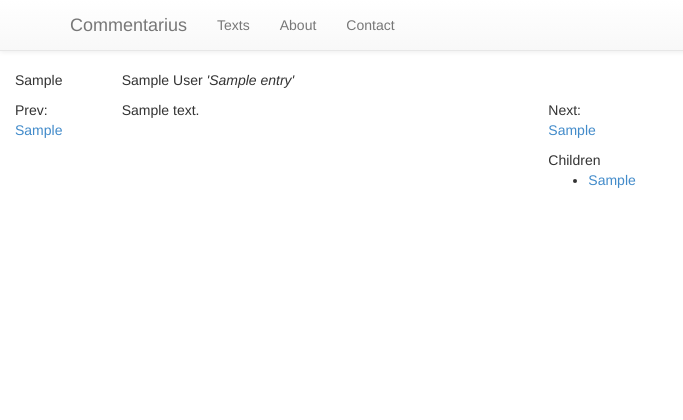
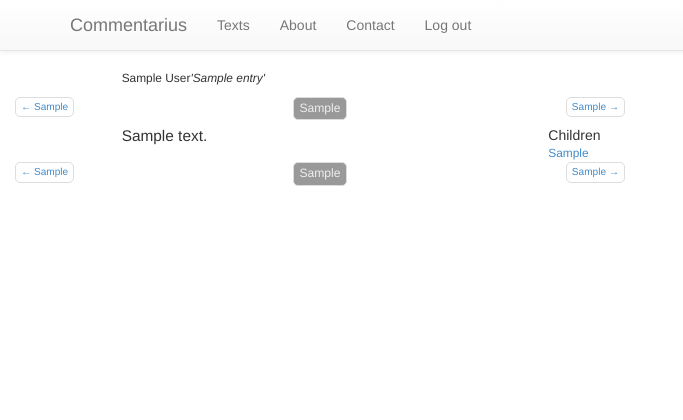
Before and after one commit to scotartt/commentarius, a Django app: template decommentariis/decommentariis/templates/section_text.html in a window 1280 px wide. Shown: the top 420 px of the page, without its empty margins (0-683 px from the left). Run offline with Django 3.2, Linux system fonts and the light colour scheme; the template is opened without the code that fills it: most values are stand-ins (such as "Sample title", 1, 10 or a date in 2020); some libraries are stand-ins or nearby versions.

Commit message:
mostly it's styled ok for demo purposes. basic login.

```diff
--- a/decommentariis/decommentariis/static/theme/theme.css
+++ b/decommentariis/decommentariis/static/theme/theme.css
@@ -13,6 +13,9 @@ body {
 	background-color: #f5f5f5;
 }*/
 
+.maintext {
+  font-size: 1.1em;
+}
 
 .theme-dropdown .dropdown-menu {
   position: static;
@@ -33,3 +36,81 @@ body {
   background-color: #f5f5f5;
   padding-top: 10px;
 }
+.child-list {
+  padding-left: 0;
+  margin: 0px 0px;
+  text-align: left;
+  list-style: none;
+}
+.child-list li {
+  display: block;
+}
+.section-list {
+  padding-left: 5px;
+  margin: 20px 20px;
+  text-align: left;
+  list-style: none;
+  font-size: 1.1em;
+}
+.section-list li {
+  display: block;
+}
+.text-list {
+  padding-left: 5px;
+  margin: 20px 20px;
+  text-align: left;
+  list-style: none;
+  font-size: 1.1em;
+}
+.text-list li {
+  display: block;
+  padding-top: 5px;
+}
+.pager {
+  padding-left: 0;
+  margin: 0px 0px 5px 0px;
+  text-align: center;
+  list-style: none;
+}
+.pager li {
+  display: inline;
+}
+.pager li > a,
+.pager li > span {
+  display: inline-block;
+  padding: 2px 5px;
+  background-color: #fff;
+  border: 1px solid #ddd;
+  border-radius: 5px;
+}
+.pager li > a:hover,
+.pager li > a:focus {
+  text-decoration: none;
+  background-color: #999;
+}
+.pager .next > a,
+.pager .next > span {
+  float: right;
+}
+.pager .previous > a,
+.pager .previous > span {
+  float: left;
+}
+.pager .selected > a,
+.pager .selected > a:focus,
+.pager .selected > span {
+  color: #eee;
+  background-color: #999;
+  font-size: 1.2em;
+}
+.pager .selected > a:hover {
+    background-color: #666;
+}
+.pager .disabled > a,
+.pager .disabled > a:hover,
+.pager .disabled > a:focus,
+.pager .disabled > span {
+  color: #999;
+  cursor: not-allowed;
+  background-color: #fff;
+}
--- a/decommentariis/decommentariis/templates/base.html
+++ b/decommentariis/decommentariis/templates/base.html
@@ -29,18 +29,7 @@
 						<li><a href="/text/">Texts</a></li>
 						<li><a href="/about/">About</a></li>
 						<li><a href="/about/contact">Contact</a></li>
-						<!-- <li class="dropdown">
-							<a href="#" class="dropdown-toggle" data-toggle="dropdown">Dropdown <b class="caret"></b></a>
-							<ul class="dropdown-menu">
-							<li><a href="#">Action</a></li>
-							<li><a href="#">Another action</a></li>
-							<li><a href="#">Something else here</a></li>
-							<li class="divider"></li>
-							<li class="dropdown-header">Nav header</li>
-							<li><a href="#">Separated link</a></li>
-							<li><a href="#">One more separated link</a></li>
-							</ul>
-						</li> -->
+						<li><a href="/logout/">Log out</a></li>
 					</ul>
 				</div><!--/.nav-collapse -->
 			</div>
--- a/decommentariis/decommentariis/templates/index.html
+++ b/decommentariis/decommentariis/templates/index.html
@@ -14,8 +14,10 @@
 <body role="document">
 	<div class="container-fluid" role="main">
 		<div class="jumbotron">
-			<h1>Commentarius!</h1>
-				<p>This (prototype) site allows you to construct your own commentaries on ancient texts.</p>
+			<div class="page-header">
+				<h1>Commentarius! <small>commentarios faciat</small></h1>
+			</div>
+			<p>Welcome to Commentarius. This (prototype) site allows you to construct your own commentaries on ancient texts.</p>
 			<p><a href="/text/" class="btn btn-primary btn-lg" role="button">Available works &raquo;</a></p>
 		</div>
 		<div id="maincontent" class="row">
--- a/decommentariis/decommentariis/templates/section_text.html
+++ b/decommentariis/decommentariis/templates/section_text.html
@@ -7,43 +7,69 @@
 
 {% block content %}
 <div class="row">
-		<div class="col-md-1">
-		<p>{{ object.section_ref }}</p>
-		</div>
-		<div class="col-md-4">
-			<p>{{ object.entry.author }}
-			<em>'{{ object.entry.title }}'</em></p>
+	<div class="col-sm-4 col-sm-offset-1 small">
+		<p>{{ object.entry.author }}<em>'{{ object.entry.title }}'</em></p>
 	</div>
 </div>
+
+<div class="row">
+	<div class="col-sm-6 small">
+		<ul class="pager small top">
+			{% if section_prev %}
+			<li class="previous"><a href='../{{ section_prev.cts_urn }}/'>&larr; {{ section_prev.section_ref }}</a></li>
+			{% else %}
+			<li class="previous disabled"><a href='#'>&larr;</a></li>
+			{% endif %}
+			<li class="selected"><a href="./">{{ object.section_ref }}</a></li>
+			{% if section_next %}
+			<li class="next"><a href='../{{ section_next.cts_urn }}/'>{{ section_next.section_ref }} &rarr;</a></li>
+			{% else %}
+			<li class="next disabled"><a href='#'>&rarr;</a></li>
+			{% endif %}
+		</ul>
+	</div>
+</div>
+
 <div id="maincontent" class="row">
-		<div id="leftoftext" class="col-md-1">
-			{% if section_prev %}
-			<p>Prev:<br/><a href='../{{ section_prev.cts_urn }}/'>{{ section_prev.section_ref }}</a></p>
-			{% endif %}
+	<div id="leftoftext" class="col-sm-1">
+
 	</div>
-		<div id="text" class="col-md-4">
+	<div id="text" class="col-sm-4 maintext">
 		{% autoescape off %}  {{ section_text }} {% endautoescape %}
 	</div>
-		<div id="rightoftext" class="col-md-1">
-			{% if section_next %}
-			<p>Next:<br/><a href='../{{ section_next.cts_urn }}/'>{{ section_next.section_ref }}</a></p>
-			{% endif %}
+	<div id="rightoftext" class="col-sm-1">
 		{% if children %}
 		Children
-			<ul>
+		<ul class="child-list small">
 		{% for child in children %}
-				<li><a href='../{{ child.cts_urn }}/'>{{ child.section_ref }}</a></li>
+		<li class="child-item"><a href='../{{ child.cts_urn }}/'>{{ child.section_ref }}</a></li>
 		{% endfor %}
 		</ul>
 		{% endif %}
 	</div>
 </div>
-
+<div class="row">
+	<div class="col-sm-6 small">
+		<ul class="pager small bottom">
+			{% if section_prev %}
+			<li class="previous"><a href='../{{ section_prev.cts_urn }}/'>&larr; {{ section_prev.section_ref }}</a></li>
+			{% else %}
+			<li class="previous disabled"><a href='#'>&larr;</a></li>
+			{% endif %}
+			<li class="selected"><a href="./">{{ object.section_ref }}</a></li>
+			{% if section_next %}
+			<li class="next"><a href='../{{ section_next.cts_urn }}/'>{{ section_next.section_ref }} &rarr;</a></li>
+			{% else %}
+			<li class="next disabled"><a href='#'>&rarr;</a></li>
+			{% endif %}
+		</ul>
+	</div>
+</div>
 {% endblock %}
 
 {% block footer %}
 <div id="parentnav" class="row">
-		<div class="col-md-6">
+	<div class="col-sm-6">
 		<p class="text-muted">
 			text loc <a href='/text/{{ object.entry.cts_urn }}/'>{{ object.entry.cts_urn }}</a>
 			{% for sect in section_path %}
```
Also changed, not shown: decommentariis/decommentariis/templates/registration/login.html (+41 -8 lines), decommentariis/decommentariis/templates/section_list.html (+19 -6 lines), decommentariis/decommentariis/templates/text_list.html (+14 -6 lines), decommentariis/decommentariis/views.py (+4 -4 lines). Lines whose indentation alone changed are shown as unchanged.
